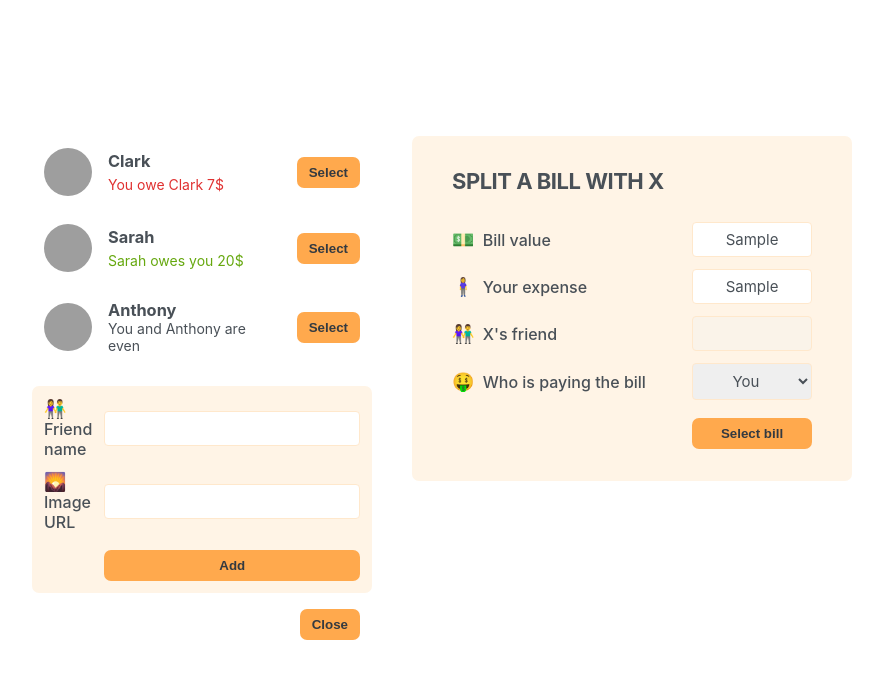
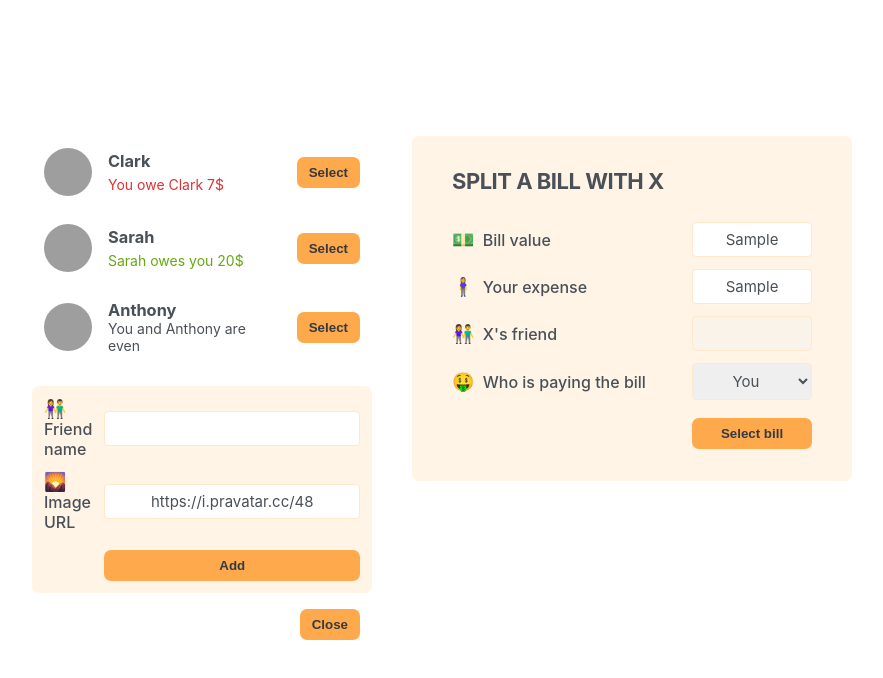
Before and after one commit to ahmadmohammadirad2006/eat-n-split, a React (Create React App) app: page / in a window 1280 px wide. Both pictures are taken after typing "Sample", "Sample" into the empty fields and a click on the button "Add friend". Shown: the top 678 px of the page, without its empty margins (198-1081 px from the left). Built offline with nearby package versions, Linux system fonts and the light colour scheme; grey boxes are pictures that could not be loaded; the HTML template or start-up script is replaced by a standard one.

Commit message:
feat: implement add friend functionality
Changes:
- add friends state into App component
- add handleAddFriend function into App component
- add handleSubmit function into FormAddFriend component

```diff
--- a/src/App.js
+++ b/src/App.js
@@ -30,17 +30,23 @@
 }
 
 export default function App() {
+  const [friends, setFriends] = useState(initialFriends);
   const [showAddFriend, setShowAddFriend] = useState(false);
 
   function handleShowAddFriend() {
     setShowAddFriend((show) => !show);
   }
 
+  function handleAddFriend(friend) {
+    setFriends((friends) => [...friends, friend]);
+    setShowAddFriend(false);
+  }
+
   return (
     <div className='app'>
       <div className='sidebar'>
-        <FriendsList />
-        {showAddFriend && <FormAddFriend />}
+        <FriendsList friends={friends} />
+        {showAddFriend && <FormAddFriend onAddFriend={handleAddFriend} />}
         <Button onClick={handleShowAddFriend}>
           {showAddFriend ? 'Close' : 'Add friend'}
         </Button>
@@ -50,8 +56,7 @@
   );
 }
 
-function FriendsList() {
-  const friends = initialFriends;
+function FriendsList({ friends }) {
   return (
     <ul>
       {friends.map((friend) => (
@@ -84,13 +89,41 @@
   );
 }
 
-function FormAddFriend() {
+function FormAddFriend({ onAddFriend }) {
+  const [name, setName] = useState('');
+  const [image, setImage] = useState('https://i.pravatar.cc/48');
+
+  function handleSubmit(e) {
+    e.preventDefault();
+
+    if (!name || !image) return;
+
+    const id = crypto.randomUUID();
+    const newFriend = {
+      name,
+      image: `${image}?u=${id}`,
+      balance: 0,
+      id,
+    };
+    onAddFriend(newFriend);
+    setName('');
+    setImage('https://i.pravatar.cc/48');
+  }
+
   return (
-    <form className='form-add-friend'>
+    <form className='form-add-friend' onSubmit={handleSubmit}>
       <label>👫 Friend name</label>
-      <input type='text' />
+      <input
+        type='text'
+        value={name}
+        onChange={(e) => setName(e.target.value)}
+      />
       <label>🌄 Image URL</label>
-      <input type='text' />
+      <input
+        type='text'
+        value={image}
+        onChange={(e) => setImage(e.target.value)}
+      />
       <Button>Add</Button>
     </form>
   );
```
